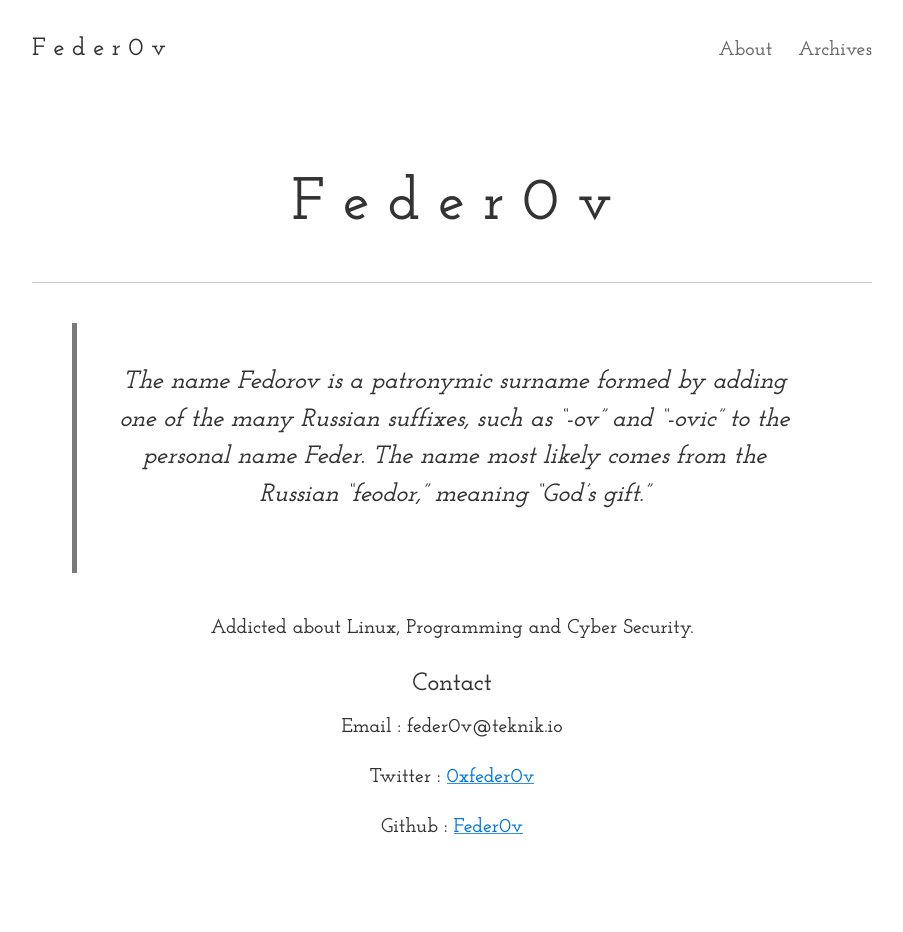
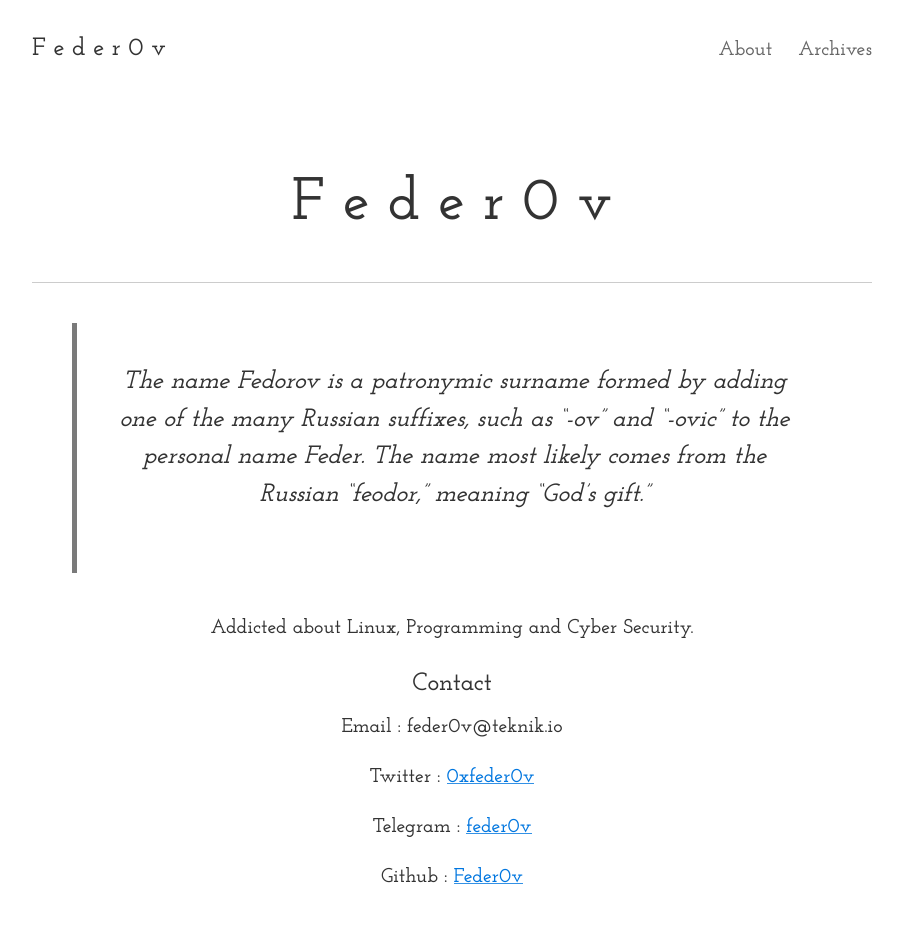
Before and after one commit to feder0v/feder0v.github.io, a Jekyll site: the page built from about.md, in a window 1280 px wide. Shown: the whole page, without its empty margins (188-1091 px from the left). Built offline with Jekyll 4.4.1, drawn with Linux system fonts in a browser that asks for light colours; before the commit the page ends 900 px from its top, so only the background shows below that.

Commit message:
update telegram username

```diff
--- a/about.md
+++ b/about.md
@@ -17,4 +17,6 @@ Email : {{ site.email}}
 
 Twitter : <a href="https://twitter.com/0xfeder0v" target="_blank">0xfeder0v</a>
 
+Telegram : <a href="https://telegram.me/@feder0v" target="_blank">feder0v</a>
+
 Github : <a href="https://github.com/feder0v" target="_blank">Feder0v</a>
```
